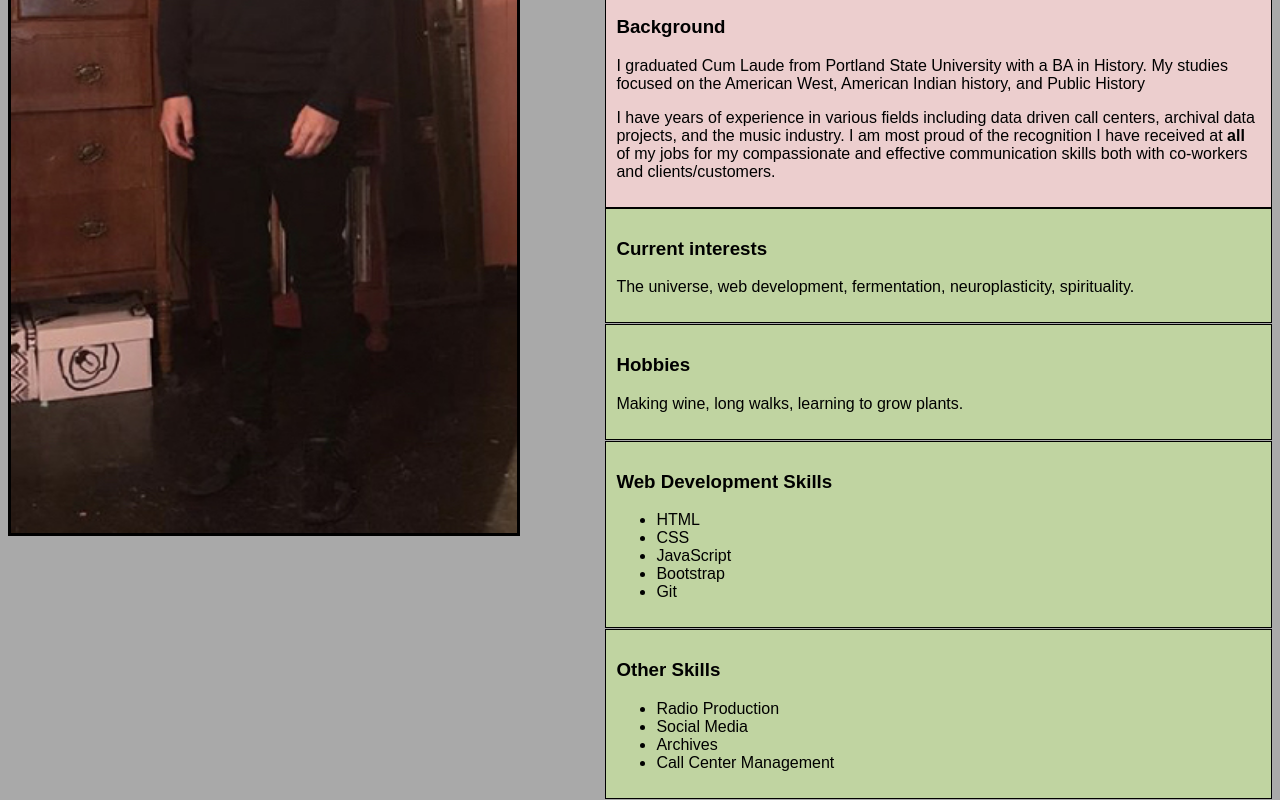
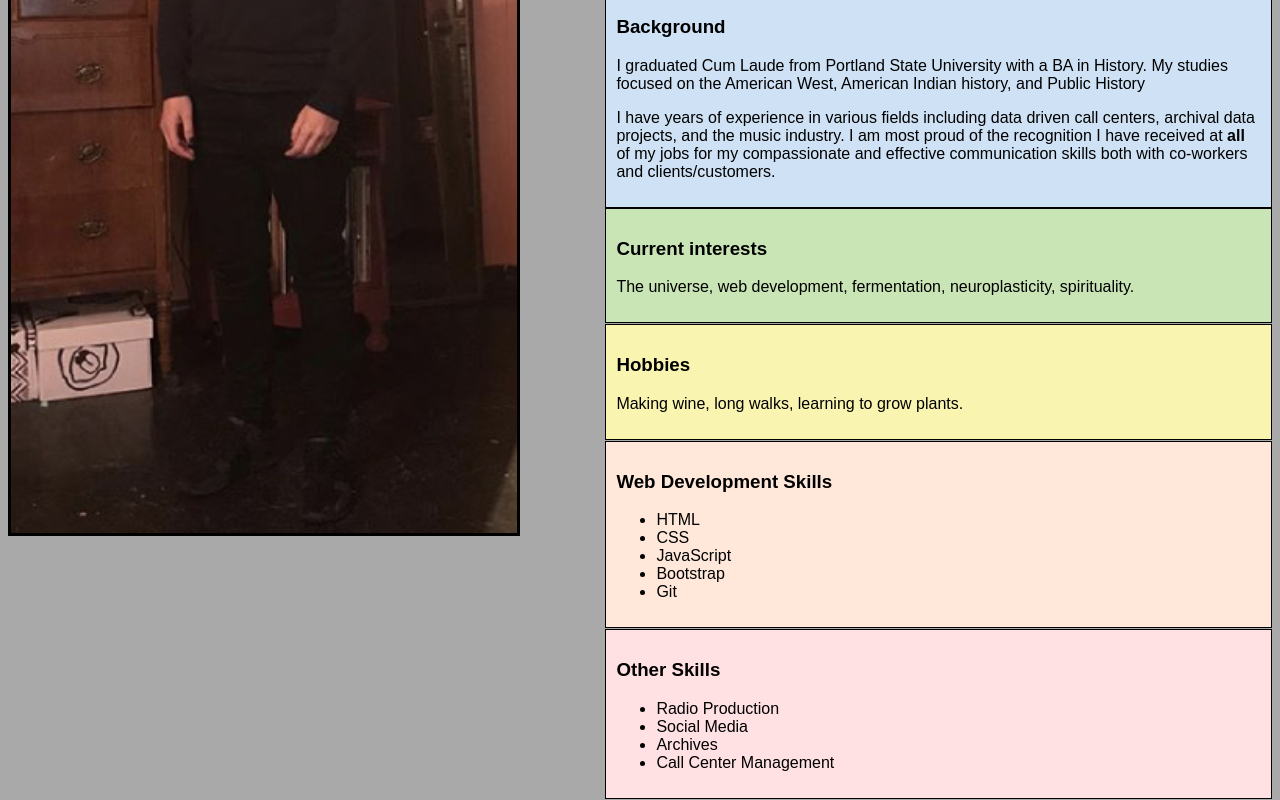
Before and after one commit to HR-Williams/hr-williams-portfolio, a plain HTML site: page index.html in a window 1280 px wide. Shown: the part 545-1345 px from the top of the page. Drawn offline with Linux system fonts and the light colour scheme.

Commit message:
Remove un-needed divs and classes, rename classes, change background colors

```diff
--- a/css/styles.css
+++ b/css/styles.css
@@ -10,11 +10,11 @@ body {
   border-width: 3px;
 }
 
-.box  {
+.interests  {
   width: 51%;
   border: solid black;
   border-width: 1px;
-  background-color: rgb(192, 212, 161);
+  background-color: rgb(201, 229, 182);
   margin-bottom: 1px;
   float: right;
   padding: 10px;
@@ -25,7 +25,7 @@ body {
   width: 51%;
   border: solid rgb(0, 0, 0);
   border-width: 1px;
-  background-color: rgb(219, 239, 243);
+  background-color: rgb(223, 220, 247);
   padding: 10px;
 }
 
@@ -34,7 +34,7 @@ body {
   width: 51%;
   border: solid black;
   border-width: 1px;
-  background-color: rgb(236, 206, 206);
+  background-color: rgb(207, 226, 245);
   padding: 10px;
 }
 
@@ -48,3 +48,33 @@ img {
   font-weight: bolder;
   color: rgb(60, 151, 41);
 }
+
+.hobbies {
+  background-color: rgb(250, 244, 177);
+  width: 51%;
+  border: solid black;
+  border-width: 1px;
+  margin-bottom: 1px;
+  float: right;
+  padding: 10px;
+}
+
+.dev-skills {
+  background-color: rgb(255, 232, 218);
+  width: 51%;
+  border: solid black;
+  border-width: 1px;
+  margin-bottom: 1px;
+  float: right;
+  padding: 10px;
+}
+
+.other-skills {
+  background-color: rgb(255, 224, 227);
+  width: 51%;
+  border: solid black;
+  border-width: 1px;
+  margin-bottom: 1px;
+  float: right;
+  padding: 10px;
+}
--- a/index.html
+++ b/index.html
@@ -33,20 +33,15 @@
     <p>I graduated Cum Laude from Portland State University with a BA in History. My studies focused on the American West, American Indian history, and Public History</p>
     <p>I have years of experience in various fields including data driven call centers, archival data projects, and the music industry. I am most proud of the recognition I have received at <strong>all</strong> of my jobs for my compassionate and effective communication skills both with co-workers and clients/customers.</p>
   </div>
-    <div class="column">
-      <div class="box">
+  <div class="interests">
     <h3>Current interests</h3>
     <p>The universe, web development, fermentation, neuroplasticity, spirituality.</p>
   </div>
-    </div>
-    <div class="column">
-      <div class="box">
+  <div class="hobbies">
     <h3>Hobbies</h3>
     <p>Making wine, long walks, learning to grow plants.</p>
   </div>
-    </div>
-      <div class="column">
-        <div class="box">
+  <div class="dev-skills">
     <h3>Web Development Skills</h3>
     <ul>
       <li>HTML</li>
@@ -56,9 +51,7 @@
       <li>Git</li>
     </ul>
   </div>
-    </div>
-    <div class="column">
-      <div class="box">
+      <div class="other-skills">
         <h3>Other Skills</h4>
         <ul>
           <li>Radio Production</li>
@@ -67,6 +60,5 @@
           <li>Call Center Management</li>
         </ul>
       </div>
-    </div>
   </body>
 </html>
```
Lines whose indentation alone changed are shown as unchanged.
